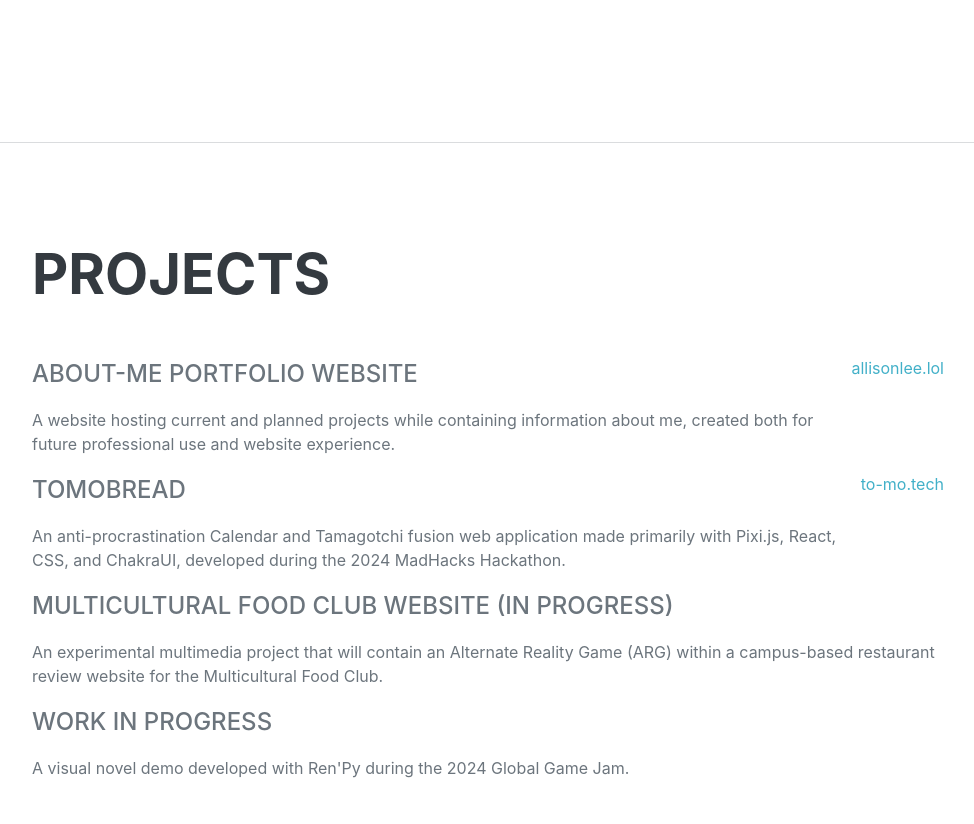
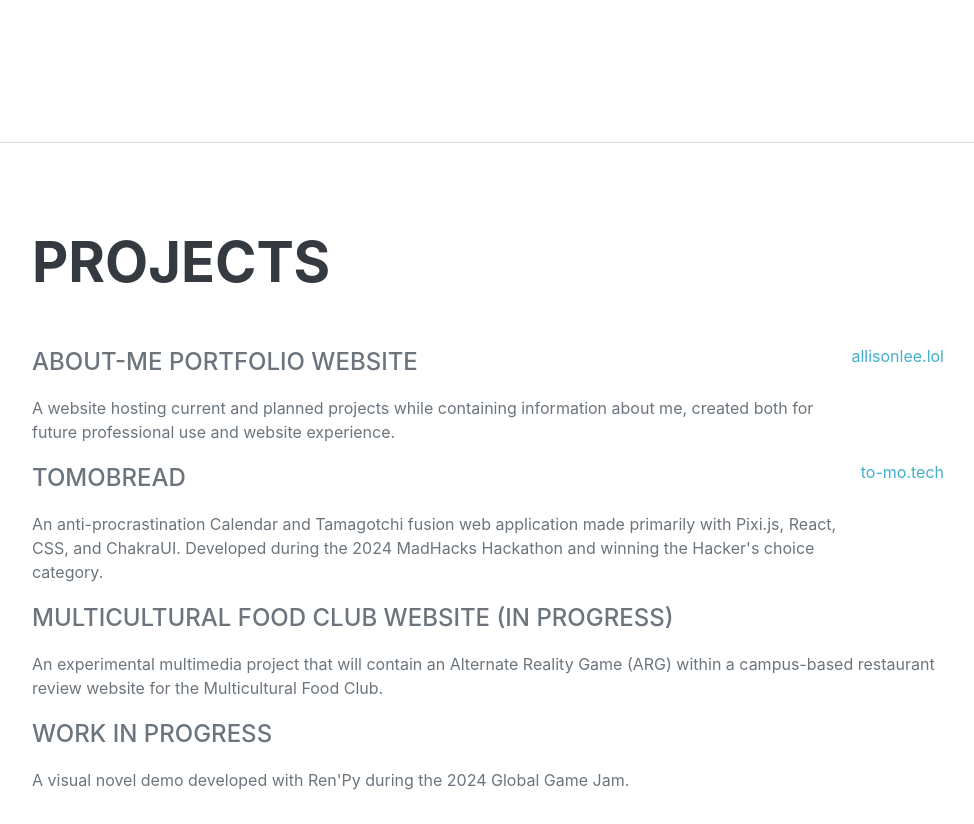
Before and after one commit to XiIinous/items, a Django app: page / in a window 1280 px wide. Shown: the part 4847-5671 px from the top of the page, without its empty margins (288-1262 px from the left). Run offline with Django 4.2, Linux system fonts and the light colour scheme; some libraries are stand-ins or nearby versions; some web fonts are replaced.

Commit message:
Update hell_world.html

```diff
--- a/hell_world/templates/hell_world.html
+++ b/hell_world/templates/hell_world.html
@@ -186,7 +186,7 @@
                               <div class="d-flex flex-column flex-md-row justify-content-between">
                                     <div class="flex-grow-1">
                                         <div class="subheading mb-3">TomoBread</div>
-                                        <p>An anti-procrastination Calendar and Tamagotchi fusion web application made primarily with Pixi.js, React, CSS, and ChakraUI, developed during the 2024 MadHacks Hackathon.</p>
+                                        <p>An anti-procrastination Calendar and Tamagotchi fusion web application made primarily with Pixi.js, React, CSS, and ChakraUI. Developed during the 2024 MadHacks Hackathon and winning the Hacker's choice category.</p>
                                     </div>
                                     <div class="flex-shrink-0"><span class="text-primary">to-mo.tech</span></div>
                                 </div>
```
